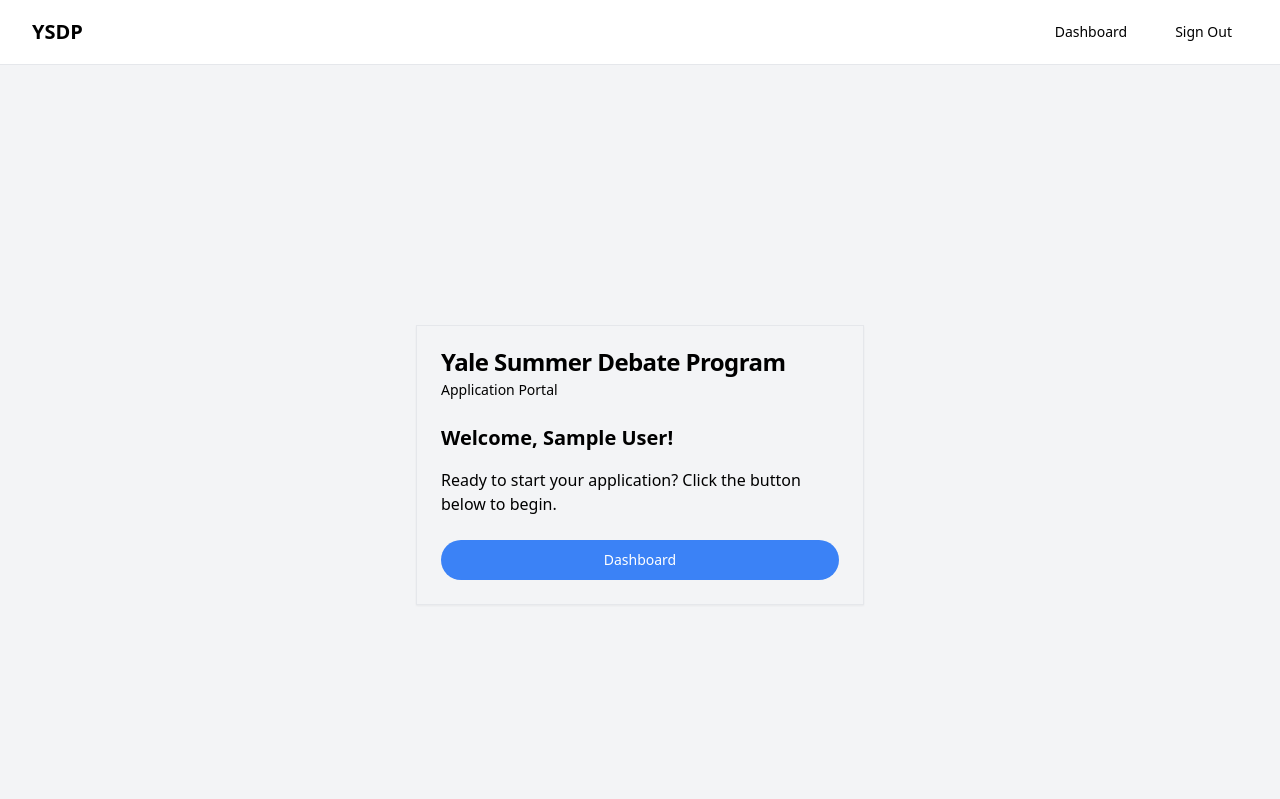
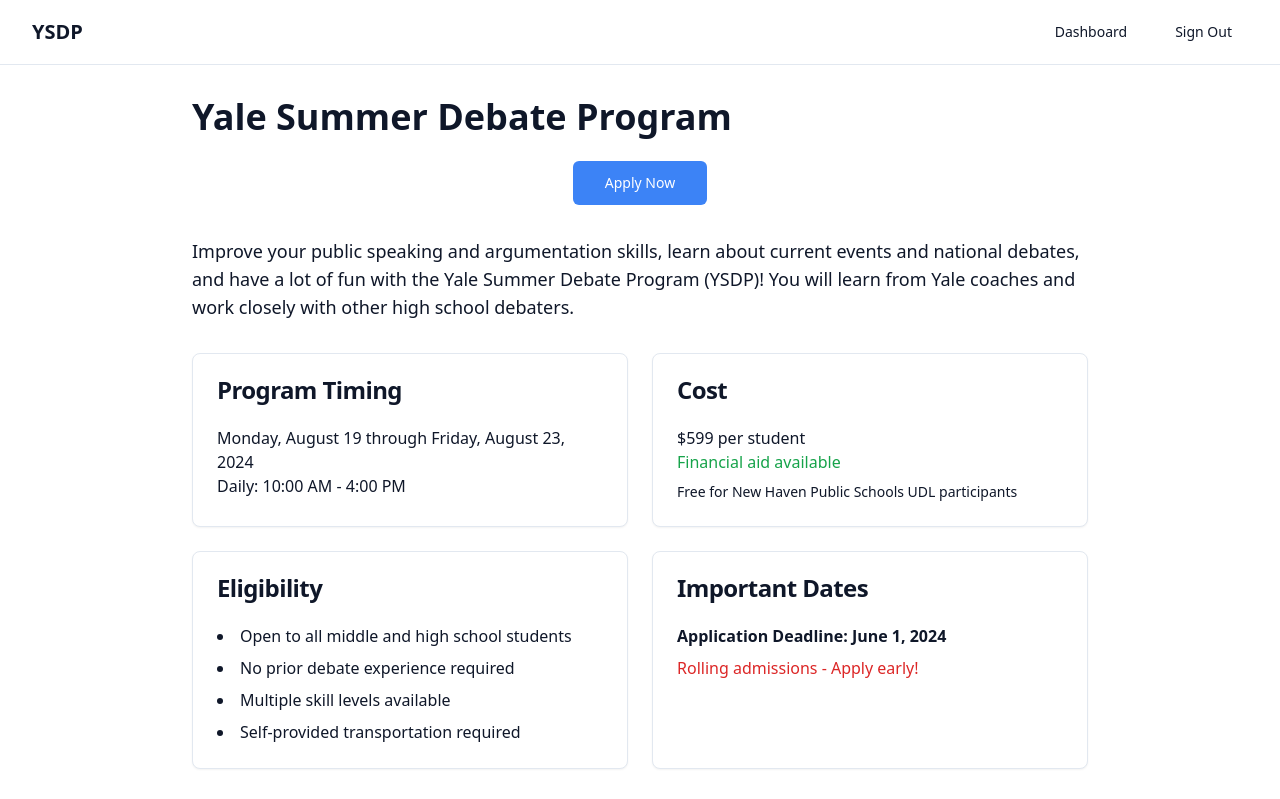
Before and after one commit to oliverlin23/application-portal, a Next.js app: page / in a window 1280 px wide. Shown: the top 799 px of the page. Built offline with nearby package versions, Linux system fonts and the light colour scheme; no server answers; sample sign-in values are in the browser's storage.

Commit message:
Changed home page

```diff
--- a/package.json
+++ b/package.json
@@ -17,6 +17,7 @@
     "bcryptjs": "^2.4.3",
     "class-variance-authority": "^0.7.1",
     "clsx": "^2.1.1",
+    "lodash": "^4.17.21",
     "lucide-react": "^0.469.0",
     "next": "15.1.2",
     "next-auth": "^4.24.11",
@@ -30,6 +31,7 @@
   "devDependencies": {
     "@eslint/eslintrc": "^3",
     "@types/bcryptjs": "^2.4.6",
+    "@types/lodash": "^4.17.13",
     "@types/node": "^20",
     "@types/react": "^19",
     "@types/react-dom": "^19",
--- a/src/app/api/application/route.ts
+++ b/src/app/api/application/route.ts
@@ -49,14 +49,10 @@ export async function POST(req: Request) {
       where: {
         userId: session.user.id,
       },
-      update: { name, email, school, gradeLevel, experience },
+      update: data,
       create: {
         userId: session.user.id,
-        name,
-        email,
-        school,
-        gradeLevel,
-        experience,
+        ...data,
       },
     })
 
--- /dev/null
+++ b/src/app/api/application/submit/route.ts
@@ -0,0 +1,54 @@
+import { NextResponse } from 'next/server'
+import { getServerSession } from 'next-auth/next'
+import { authOptions } from '../../auth/[...nextauth]/route'
+import { prisma } from '@/lib/prisma'
+
+export async function POST() {
+  const session = await getServerSession(authOptions)
+
+  if (!session?.user) {
+    return NextResponse.json({ error: 'Unauthorized' }, { status: 401 })
+  }
+
+  try {
+    // Check if application exists and is complete
+    const application = await prisma.application.findUnique({
+      where: { userId: session.user.id },
+    })
+
+    if (!application) {
+      return NextResponse.json(
+        { error: 'No application found' },
+        { status: 400 }
+      )
+    }
+
+    // Check required fields
+    const requiredFields = ['name', 'email', 'school', 'gradeLevel', 'experience']
+    const missingFields = requiredFields.filter(field => !application[field as keyof typeof application])
+
+    if (missingFields.length > 0) {
+      return NextResponse.json(
+        {
+          error: 'Application incomplete',
+          missingFields
+        },
+        { status: 400 }
+      )
+    }
+
+    // Update application status to SUBMITTED
+    const updatedApplication = await prisma.application.update({
+      where: { userId: session.user.id },
+      data: { status: 'SUBMITTED' },
+    })
+
+    return NextResponse.json(updatedApplication)
+  } catch (error) {
+    console.error('Error submitting application:', error)
+    return NextResponse.json(
+      { error: 'Failed to submit application' },
+      { status: 500 }
+    )
+  }
+}
--- a/src/app/dashboard/application/page.tsx
+++ b/src/app/dashboard/application/page.tsx
@@ -4,20 +4,34 @@ import { useState, useEffect, useCallback } from 'react'
 import { useForm } from 'react-hook-form'
 import { useSession } from 'next-auth/react'
 import { useRouter } from 'next/navigation'
+import { zodResolver } from "@hookform/resolvers/zod"
+import * as z from "zod"
+import { Button } from "@/components/ui/button"
+import { Alert, AlertDescription } from "@/components/ui/alert"
+import debounce from 'lodash/debounce'
 
-type FormData = {
-  name: string
-  email: string
-  school: string
-  gradeLevel: string
-  experience: string
-}
+const applicationSchema = z.object({
+  name: z.string().min(2, "Name must be at least 2 characters"),
+  email: z.string().email("Please enter a valid email address"),
+  school: z.string().min(2, "School name must be at least 2 characters"),
+  gradeLevel: z.string().refine((val) => ["6", "9", "10", "11", "12"].includes(val), {
+    message: "Please select a valid grade level"
+  }),
+  experience: z.string()
+    .min(50, "Please provide at least 50 characters describing your experience")
+    .max(1000, "Experience description should not exceed 1000 characters")
+})
+
+type FormData = z.infer<typeof applicationSchema>
 
 export default function ApplicationForm() {
   const { data: session, status } = useSession()
   const router = useRouter()
-  const { register, handleSubmit, setValue } = useForm<FormData>()
+  const { register, handleSubmit, setValue, watch } = useForm<FormData>({
+    resolver: zodResolver(applicationSchema)
+  })
   const [isSubmitting, setIsSubmitting] = useState(false)
+  const [submitError, setSubmitError] = useState('')
 
   const fetchApplicationData = useCallback(async () => {
     const response = await fetch('/api/application')
@@ -37,72 +51,120 @@ export default function ApplicationForm() {
     }
   }, [status, session, router, fetchApplicationData])
 
+  // Auto-save without validation
+  const debouncedSave = useCallback(
+    debounce(async (data: FormData) => {
+      try {
+        await fetch('/api/application', {
+          method: 'POST',
+          headers: { 'Content-Type': 'application/json' },
+          body: JSON.stringify(data)
+        })
+      } catch (error) {
+        console.error('Auto-save failed:', error)
+      }
+    }, 1000),
+    []
+  )
+
+  // Watch form changes for auto-save
+  useEffect(() => {
+    const subscription = watch((data) => {
+      if (data) debouncedSave(data as FormData)
+    })
+    return () => subscription.unsubscribe()
+  }, [watch, debouncedSave])
+
+  // Submit with validation
   const onSubmit = async (data: FormData) => {
     setIsSubmitting(true)
+    setSubmitError('')
+
     try {
-      const response = await fetch('/api/application', {
+      // Validate data
+      const validatedData = applicationSchema.parse(data)
+
+      const response = await fetch('/api/application/submit', {
         method: 'POST',
-        headers: {
-          'Content-Type': 'application/json',
-        },
-        body: JSON.stringify(data),
+        headers: { 'Content-Type': 'application/json' },
+        body: JSON.stringify(validatedData)
       })
-      if (response.ok) {
-        console.log('Application saved successfully!')
+
+      if (!response.ok) {
+        const errorData = await response.json()
+        throw new Error(errorData.error || 'Failed to submit application')
+      }
+
+      router.refresh()
+      router.push('/dashboard')
+    } catch (error) {
+      if (error instanceof z.ZodError) {
+        setSubmitError(error.errors.map(e => e.message).join('. '))
       } else {
-        throw new Error('Failed to save application')
+        setSubmitError((error as Error).message)
       }
-    } catch (error) {
-      console.error('Error saving application:', error)
     } finally {
       setIsSubmitting(false)
     }
   }
 
-  if (status === 'loading') {
-    return <div>Loading...</div>
-  }
-
-  if (status === 'unauthenticated') {
-    return null
-  }
+  if (status === 'loading') return <div>Loading...</div>
+  if (status === 'unauthenticated') return null
 
   return (
     <div className="container mx-auto px-4 py-8">
-      <h1 className="text-3xl font-bold mb-4">Summer Debate Program Application</h1>
-      <form onSubmit={handleSubmit(onSubmit)} className="max-w-lg">
+      <div className="flex justify-between items-center mb-6">
+        <h1 className="text-3xl font-bold">Summer Debate Program Application</h1>
+      </div>
+
+      {submitError && (
+        <Alert variant="destructive" className="mb-4">
+          <AlertDescription>{submitError}</AlertDescription>
+        </Alert>
+      )}
+
+      <form className="max-w-lg">
+        <p className="text-black-600 mb-6">
+          Please fill out all fields below. Your application will be automatically saved as you type.
+          Once you&apos;ve completed all sections, click the submit button at the bottom of the form.
+          After submission, our team will review your application and contact you with next steps.
+        </p>
+
         <div className="mb-4">
           <label htmlFor="name" className="block mb-2">Name</label>
           <input
             type="text"
             id="name"
-            {...register('name', { required: true })}
+            {...register('name')}
             className="w-full px-3 py-2 border rounded"
           />
         </div>
+
         <div className="mb-4">
           <label htmlFor="email" className="block mb-2">Email</label>
           <input
             type="email"
             id="email"
-            {...register('email', { required: true })}
+            {...register('email')}
             className="w-full px-3 py-2 border rounded"
           />
         </div>
+
         <div className="mb-4">
           <label htmlFor="school" className="block mb-2">School</label>
           <input
             type="text"
             id="school"
-            {...register('school', { required: true })}
+            {...register('school')}
             className="w-full px-3 py-2 border rounded"
           />
         </div>
+
         <div className="mb-4">
           <label htmlFor="gradeLevel" className="block mb-2">Grade Level</label>
           <select
             id="gradeLevel"
-            {...register('gradeLevel', { required: true })}
+            {...register('gradeLevel')}
             className="w-full px-3 py-2 border rounded"
           >
             <option value="">Select Grade Level</option>
@@ -113,22 +175,29 @@ export default function ApplicationForm() {
             <option value="12">12th Grade</option>
           </select>
         </div>
+
         <div className="mb-4">
-          <label htmlFor="experience" className="block mb-2">Debate Experience</label>
+          <label htmlFor="experience" className="block mb-2">
+            Debate Experience
+            <span className="text-sm text-gray-500 ml-2">
+              (minimum 50 characters)
+            </span>
+          </label>
           <textarea
             id="experience"
-            {...register('experience', { required: true })}
+            {...register('experience')}
             className="w-full px-3 py-2 border rounded"
             rows={4}
           ></textarea>
         </div>
-        <button
-          type="submit"
+
+        <Button
+          onClick={handleSubmit(onSubmit)}
           disabled={isSubmitting}
-          className="bg-blue-500 hover:bg-blue-600 text-white font-bold py-2 px-4 rounded disabled:opacity-50"
+          className="bg-blue-500 hover:bg-blue-600 text-white w-full mb-4 rounded-full"
         >
-          {isSubmitting ? 'Saving...' : 'Save Application'}
-        </button>
+          {isSubmitting ? 'Submitting...' : 'Submit Application'}
+        </Button>
       </form>
     </div>
   )
--- a/src/app/dashboard/page.tsx
+++ b/src/app/dashboard/page.tsx
@@ -4,9 +4,36 @@ import { Card, CardContent, CardHeader, CardTitle } from "@/components/ui/card"
 import { Button } from "@/components/ui/button"
 import { FileText, UserCircle } from "lucide-react"
 import Link from "next/link"
+import { PrismaClient } from '@prisma/client'
+
+const prisma = new PrismaClient()
+
+const formatStatus = (status: string) => {
+  return status
+    .split('_')
+    .map(word => word.charAt(0) + word.slice(1).toLowerCase())
+    .join(' ')
+}
 
 export default async function DashboardPage() {
   const session = await getServerSession(authOptions)
+
+  // Fetch application status
+  const application = await prisma.application.findUnique({
+    where: { userId: session?.user?.id },
+    select: { status: true }
+  })
+
+  const statusColors = {
+    NOT_STARTED: "text-black-500",
+    IN_PROGRESS: "text-yellow-500",
+    SUBMITTED: "text-blue-500",
+    ACCEPTED: "text-green-500",
+    WAITLISTED: "text-orange-500",
+    DENIED: "text-red-500"
+  }
+
+  const statusText = application?.status || "NOT_STARTED"
 
   return (
     <div className="flex-1 space-y-4 p-8 pt-6">
@@ -20,12 +47,16 @@ export default async function DashboardPage() {
             <FileText className="h-4 w-4 text-muted-foreground" />
           </CardHeader>
           <CardContent>
-            <div className="text-2xl font-bold">In Progress</div>
+            <div className="text-2xl font-bold">
+              <span className={statusColors[statusText]}>
+                {formatStatus(statusText)}
+              </span>
+            </div>
             <div className="h-2" />
             <p className="text-xs text-muted-foreground">
               Track your application progress
             </p>
-            <Button asChild className="border-2 border-gray-300 mt-6 w-full">
+            <Button asChild className="rounded-full w-full bg-blue-500 hover:bg-blue-600 text-white mt-6">
               <Link href="/dashboard/application">View Application</Link>
             </Button>
           </CardContent>
@@ -43,7 +74,7 @@ export default async function DashboardPage() {
             <p className="text-xs text-muted-foreground">
               Manage your personal information
             </p>
-            <Button asChild className="border-2 border-gray-300 mt-6 w-full">
+            <Button asChild className="rounded-full w-full bg-blue-500 hover:bg-blue-600 text-white mt-6">
               <Link href="/dashboard/profile">Edit Profile</Link>
             </Button>
           </CardContent>
--- a/src/app/globals.css
+++ b/src/app/globals.css
@@ -2,42 +2,75 @@
 @tailwind components;
 @tailwind utilities;
 
-:root {
-  --font-geist-sans: '';
-  --font-geist-mono: '';
-}
+@layer base {
+  :root {
+    --background: 0 0% 100%;
+    --foreground: 222 47% 11%;
 
-body {
-  font-family: var(--font-geist-sans);
-}
+    --card: 0 0% 100%;
+    --card-foreground: 222 47% 11%;
 
-code {
-  font-family: var(--font-geist-mono);
+    --popover: 0 0% 100%;
+    --popover-foreground: 222 47% 11%;
+
+    --primary: 217 91% 60%;
+    --primary-foreground: 0 0% 100%;
+
+    --secondary: 214 95% 93%;
+    --secondary-foreground: 222 47% 11%;
+
+    --muted: 214 95% 93%;
+    --muted-foreground: 215.4 16.3% 46.9%;
+
+    --accent: 217 91% 60%;
+    --accent-foreground: 0 0% 100%;
+
+    --destructive: 0 84.2% 60.2%;
+    --destructive-foreground: 0 0% 100%;
+
+    --border: 214.3 31.8% 91.4%;
+    --input: 214.3 31.8% 91.4%;
+    --ring: 217 91% 60%;
+
+    --radius: 0.5rem;
+  }
+
+  .dark {
+    --background: 222.2 84% 4.9%;
+    --foreground: 210 40% 98%;
+
+    --card: 222.2 84% 4.9%;
+    --card-foreground: 210 40% 98%;
+
+    --popover: 222.2 84% 4.9%;
+    --popover-foreground: 210 40% 98%;
+
+    --primary: 210 40% 98%;
+    --primary-foreground: 222.2 47.4% 11.2%;
+
+    --secondary: 217.2 32.6% 17.5%;
+    --secondary-foreground: 210 40% 98%;
+
+    --muted: 217.2 32.6% 17.5%;
+    --muted-foreground: 215 20.2% 65.1%;
+
+    --accent: 217.2 32.6% 17.5%;
+    --accent-foreground: 210 40% 98%;
+
+    --destructive: 0 62.8% 30.6%;
+    --destructive-foreground: 210 40% 98%;
+
+    --border: 217.2 32.6% 17.5%;
+    --input: 217.2 32.6% 17.5%;
+    --ring: 212.7 26.8% 83.9%;
+  }
 }
 
 @layer base {
-  h1 {
-    @apply text-3xl font-bold;
+  * {
+    @apply border-border;
   }
-  h2 {
-    @apply text-2xl font-semibold;
-  }
-  h3 {
-    @apply text-xl font-semibold;
-  }
-  a {
-    @apply hover:opacity-80 transition-opacity;
+  body {
+    @apply bg-background text-foreground;
   }
 }
-
-@layer components {
-  .btn {
-    @apply px-4 py-2 rounded font-semibold transition-colors;
-  }
-  .btn-primary {
-    @apply bg-blue-500 text-white hover:bg-blue-600;
-  }
-  .btn-secondary {
-    @apply bg-gray-200 text-gray-800 hover:bg-gray-300;
-  }
-}
--- a/src/app/not-found.tsx
+++ b/src/app/not-found.tsx
@@ -6,7 +6,7 @@ export default function NotFound() {
       <h2 className="text-4xl font-bold mb-4">404 - Page Not Found</h2>
       <p className="text-gray-600 mb-4">The page you&apos;re looking for doesn&apos;t exist.</p>
       <Link
-        href="/"
+        href="/dashboard"
         className="text-blue-500 hover:text-blue-700 underline"
       >
         Return Home
--- a/src/app/page.tsx
+++ b/src/app/page.tsx
@@ -1,51 +1,85 @@
-import Link from 'next/link'
-import { getServerSession } from 'next-auth/next'
-import { authOptions } from './api/auth/[...nextauth]/route'
-import { Layout } from '@/components/layout'
-import { Card, CardHeader, CardTitle, CardDescription, CardContent, CardFooter } from "@/components/ui/card"
+import { Card, CardHeader, CardTitle, CardContent } from "@/components/ui/card"
 import { Button } from "@/components/ui/button"
+import Link from "next/link"
 
-export default async function Home() {
-  const session = await getServerSession(authOptions)
+export default function HomePage() {
+  return (
+    <div className="container mx-auto px-4 py-8">
+      <div className="max-w-4xl mx-auto">
+        <h1 className="text-4xl font-bold mb-6">Yale Summer Debate Program</h1>
 
-  return (
-    <Layout>
+        <div className="flex justify-center mb-8">
+          <Link href="/dashboard/application">
+            <Button size="lg" className="bg-primary hover:bg-primary/90">
+              Apply Now
+            </Button>
+          </Link>
+        </div>
+
+        <p className="text-lg mb-8">
+          Improve your public speaking and argumentation skills, learn about current events and national debates,
+          and have a lot of fun with the Yale Summer Debate Program (YSDP)! You will learn from Yale coaches
+          and work closely with other high school debaters.
+        </p>
+
+        <div className="grid md:grid-cols-2 gap-6 mb-8">
           <Card>
             <CardHeader>
-          <CardTitle>Yale Summer Debate Program</CardTitle>
-          <CardDescription>Application Portal</CardDescription>
+              <CardTitle>Program Timing</CardTitle>
             </CardHeader>
             <CardContent>
-          {session?.user ? (
-            <div className="space-y-4">
-              <h2 className="text-xl font-semibold">Welcome, {session.user.name || 'User'}!</h2>
-              <p>Ready to start your application? Click the button below to begin.</p>
+              <p>Monday, August 19 through Friday, August 23, 2024</p>
+              <p>Daily: 10:00 AM - 4:00 PM</p>
+            </CardContent>
+          </Card>
+
+          <Card>
+            <CardHeader>
+              <CardTitle>Cost</CardTitle>
+            </CardHeader>
+            <CardContent>
+              <p>$599 per student</p>
+              <p className="text-green-600">Financial aid available</p>
+              <p className="text-sm mt-2">Free for New Haven Public Schools UDL participants</p>
+            </CardContent>
+          </Card>
+
+          <Card>
+            <CardHeader>
+              <CardTitle>Eligibility</CardTitle>
+            </CardHeader>
+            <CardContent>
+              <ul className="list-disc list-inside space-y-2">
+                <li>Open to all middle and high school students</li>
+                <li>No prior debate experience required</li>
+                <li>Multiple skill levels available</li>
+                <li>Self-provided transportation required</li>
+              </ul>
+            </CardContent>
+          </Card>
+
+          <Card>
+            <CardHeader>
+              <CardTitle>Important Dates</CardTitle>
+            </CardHeader>
+            <CardContent>
+              <div className="space-y-2">
+                <p className="font-semibold">Application Deadline: June 1, 2024</p>
+                <p className="text-red-600">Rolling admissions - Apply early!</p>
               </div>
-          ) : (
-            <p>Please sign in to access your application.</p>
-          )}
             </CardContent>
-        <CardFooter className="flex flex-col space-y-2">
-          {session?.user ? (
-            <Button asChild className="rounded-full w-full bg-blue-500 hover:bg-blue-600 text-white">
-              <Link href="/dashboard">Dashboard</Link>
-            </Button>
-          ) : (
-            <>
-              <Button asChild className="rounded-full w-full bg-blue-500 hover:bg-blue-600 text-white">
-                <Link href="/signin">Sign In</Link>
-              </Button>
-              <div className="h-1"></div>
-              <p className="text-sm text-center text-gray-600">
-                Don&apos;t have an account?{' '}
-                <Link href="/signup" className="text-blue-500 hover:underline">
-                  Sign up
-                </Link>
-              </p>
-            </>
-          )}
-        </CardFooter>
           </Card>
-    </Layout>
+        </div>
+
+        <div className="bg-muted p-6 rounded-lg">
+          <h2 className="text-xl font-semibold mb-4">Questions?</h2>
+          <ul className="space-y-2">
+            <li>Visit our website: <a href="https://ynhudl.com" className="text-blue-600 hover:underline">ynhudl.com</a></li>
+            <li>Check our <a href="https://tinyurl.com/udlsummerfaqs" className="text-blue-600 hover:underline">FAQs</a></li>
+            <li>Email: <a href="mailto:yalesummerdebateprogram@gmail.com" className="text-blue-600 hover:underline">yalesummerdebateprogram@gmail.com</a></li>
+          </ul>
+        </div>
+      </div>
+    </div>
   )
 }
--- a/src/components/navbar.tsx
+++ b/src/components/navbar.tsx
@@ -23,10 +23,11 @@ export function Navbar() {
             {session ? (
               <>
                 <Link href="/dashboard">
-                  <Button variant="ghost">Dashboard</Button>
+                  <Button variant="ghost" className="rounded-full hover:bg-blue-500 hover:text-white">Dashboard</Button>
                 </Link>
                 <Button
                   variant="ghost"
+                  className="rounded-full hover:bg-red-500 hover:text-white"
                   onClick={() => signOut()}
                 >
                   Sign Out
```
Also changed, not shown: src/components/dashboard-nav.tsx (+4 -4 lines), 2 other files (tests, documents, lock files or other folders). Lines whose indentation alone changed are shown as unchanged.
